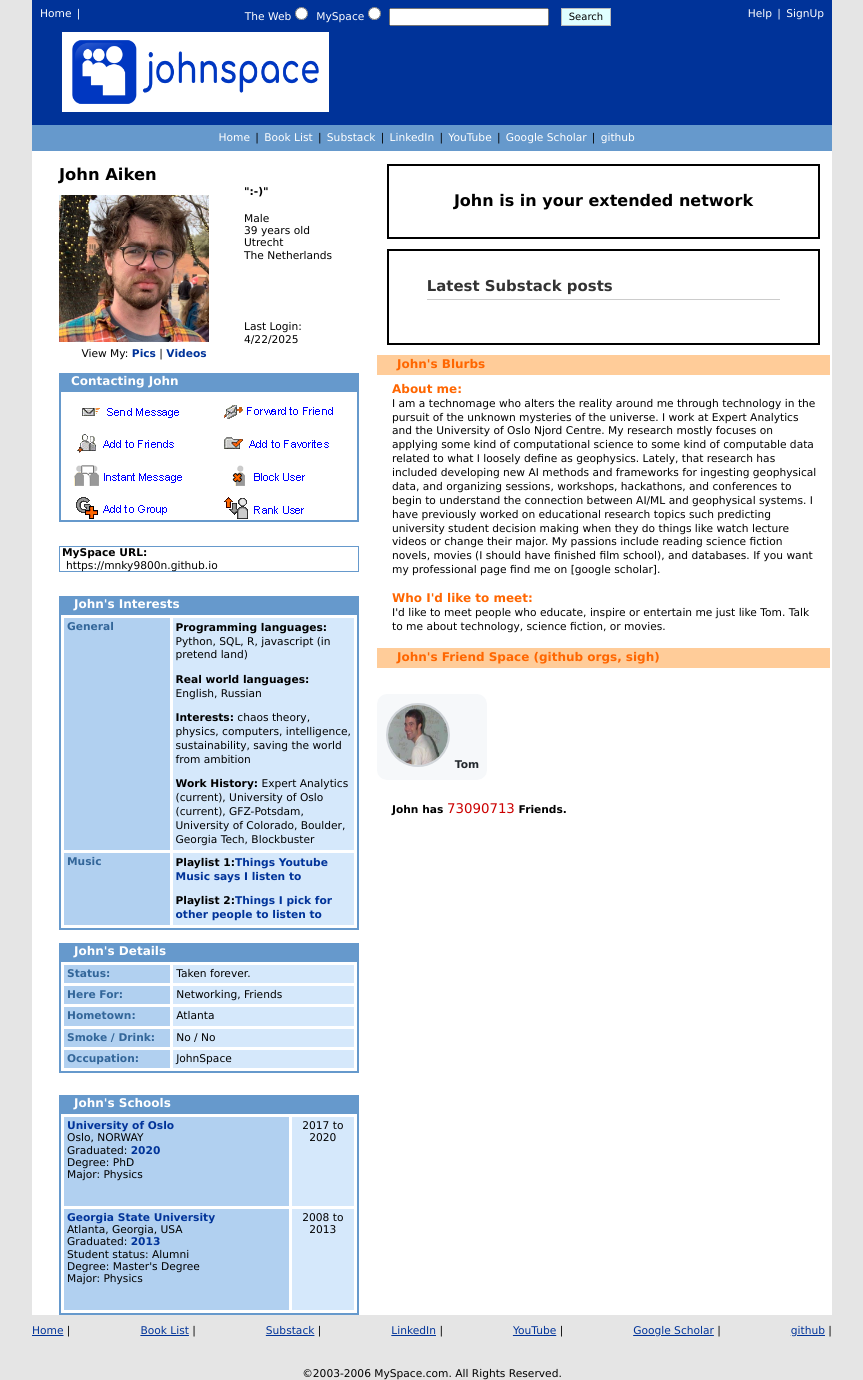
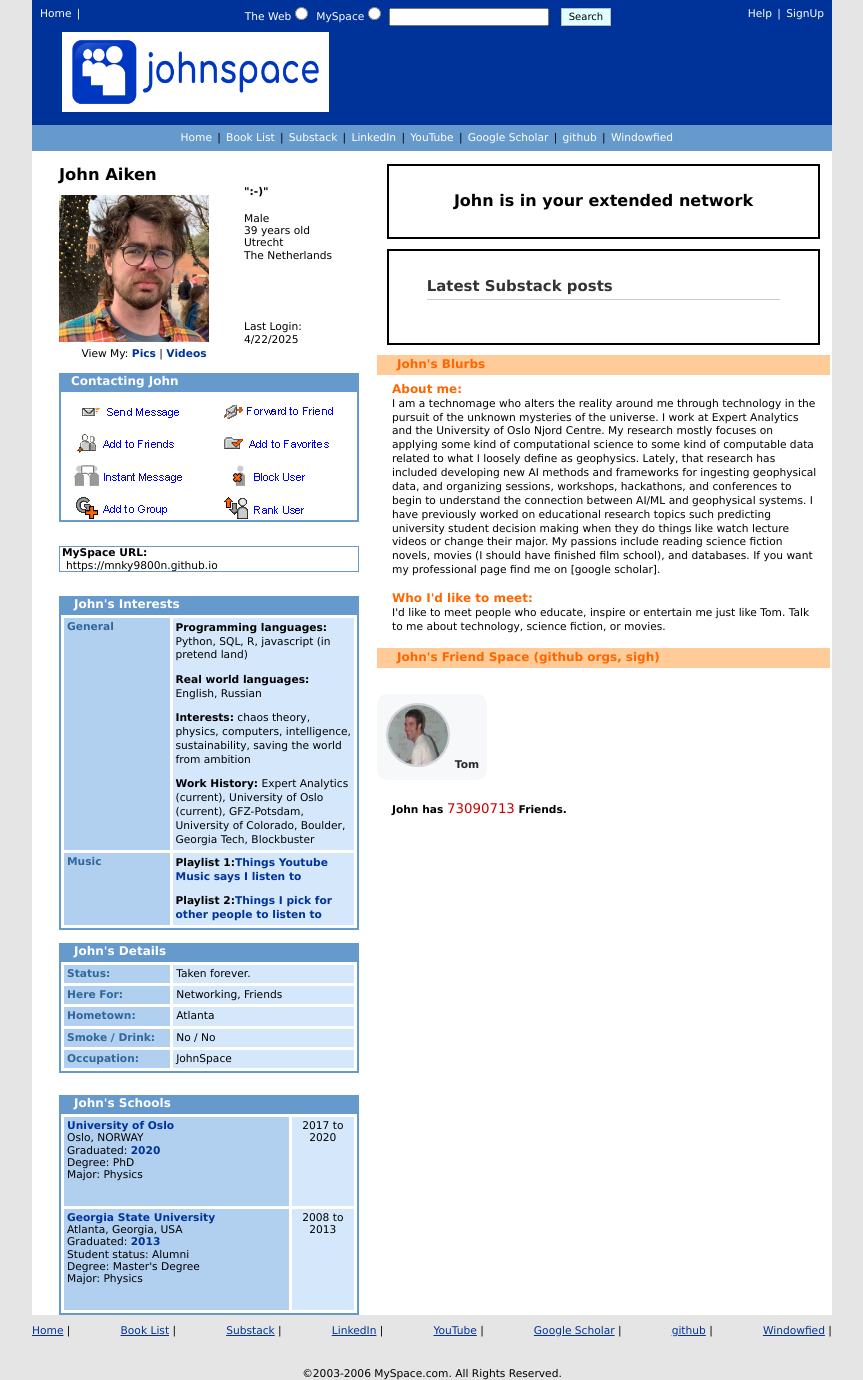
Before and after one commit to mnky9800n/mnky9800n.github.io, a Jekyll site: the page index.html, which Jekyll copies as it is, in a window 1280 px wide. Shown: the whole page, without its empty margins (208-1071 px from the left). Built offline with Jekyll 4.4.1, drawn with Linux system fonts in a browser that asks for light colours.

Commit message:
Update index.html

```diff
--- a/index.html
+++ b/index.html
@@ -64,6 +64,7 @@
           <li><a href="https://www.youtube.com/watch?v=dkTncoPqo5Y">YouTube</a></li>
           <li><a href="https://scholar.google.com/citations?user=OFBaoZEAAAAJ&hl=en">Google Scholar</a></li>
           <li><a href="https://github.com/mnky9800n">github</a></li>
+          <li><a href="https://windowfied.com/">Windowfied</a></li>
         </ul>
       </nav>
 
@@ -289,6 +290,7 @@
           <li><a href="https://www.youtube.com/watch?v=dkTncoPqo5Y">YouTube</a></li>
           <li><a href="https://scholar.google.com/citations?user=OFBaoZEAAAAJ&hl=en">Google Scholar</a></li>
           <li><a href="https://github.com/mnky9800n">github</a></li>
+          <li><a href="https://windowfied.com/">Windowfied</a></li>
         </ul>
       </nav>
 
```
